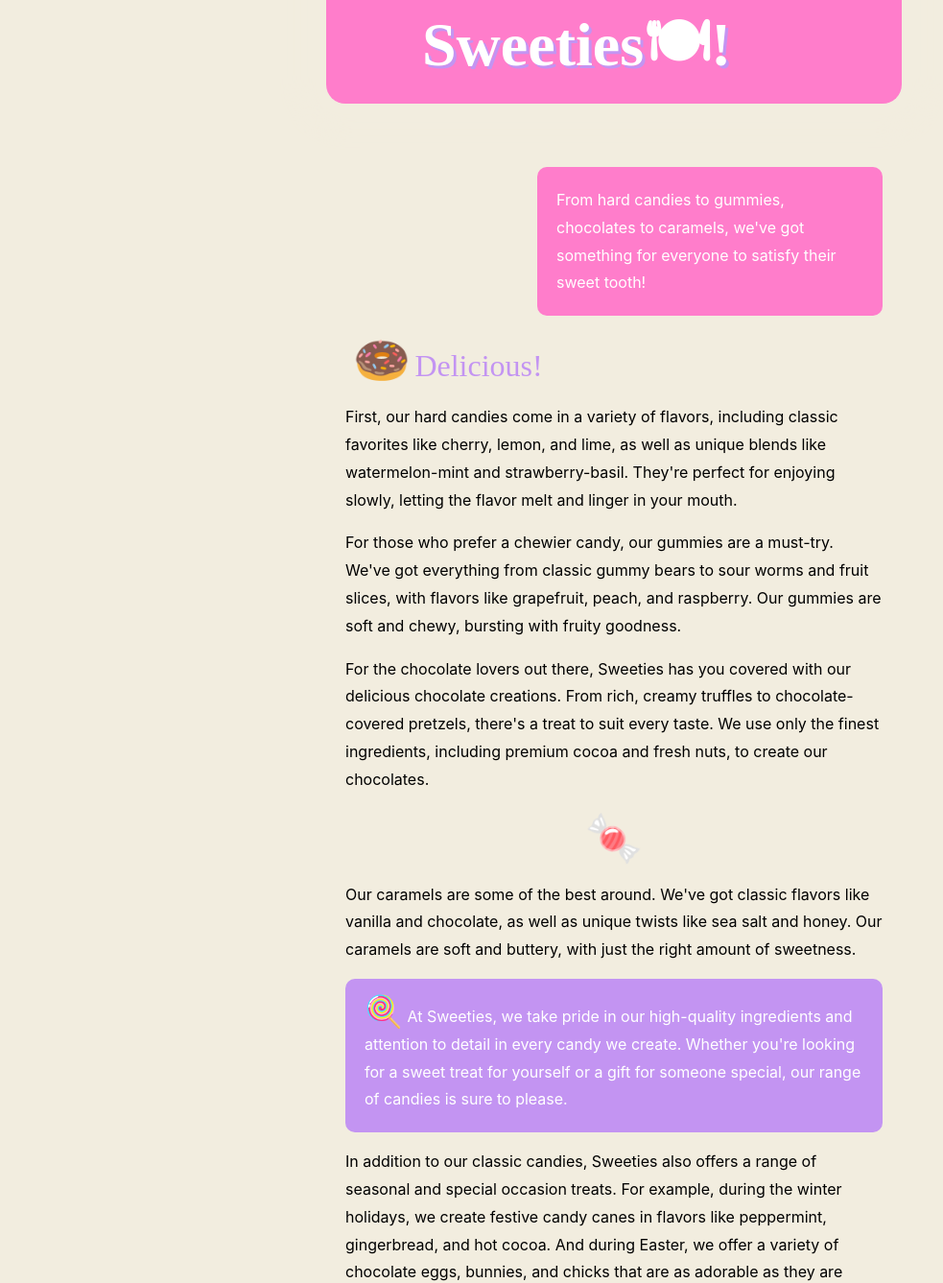
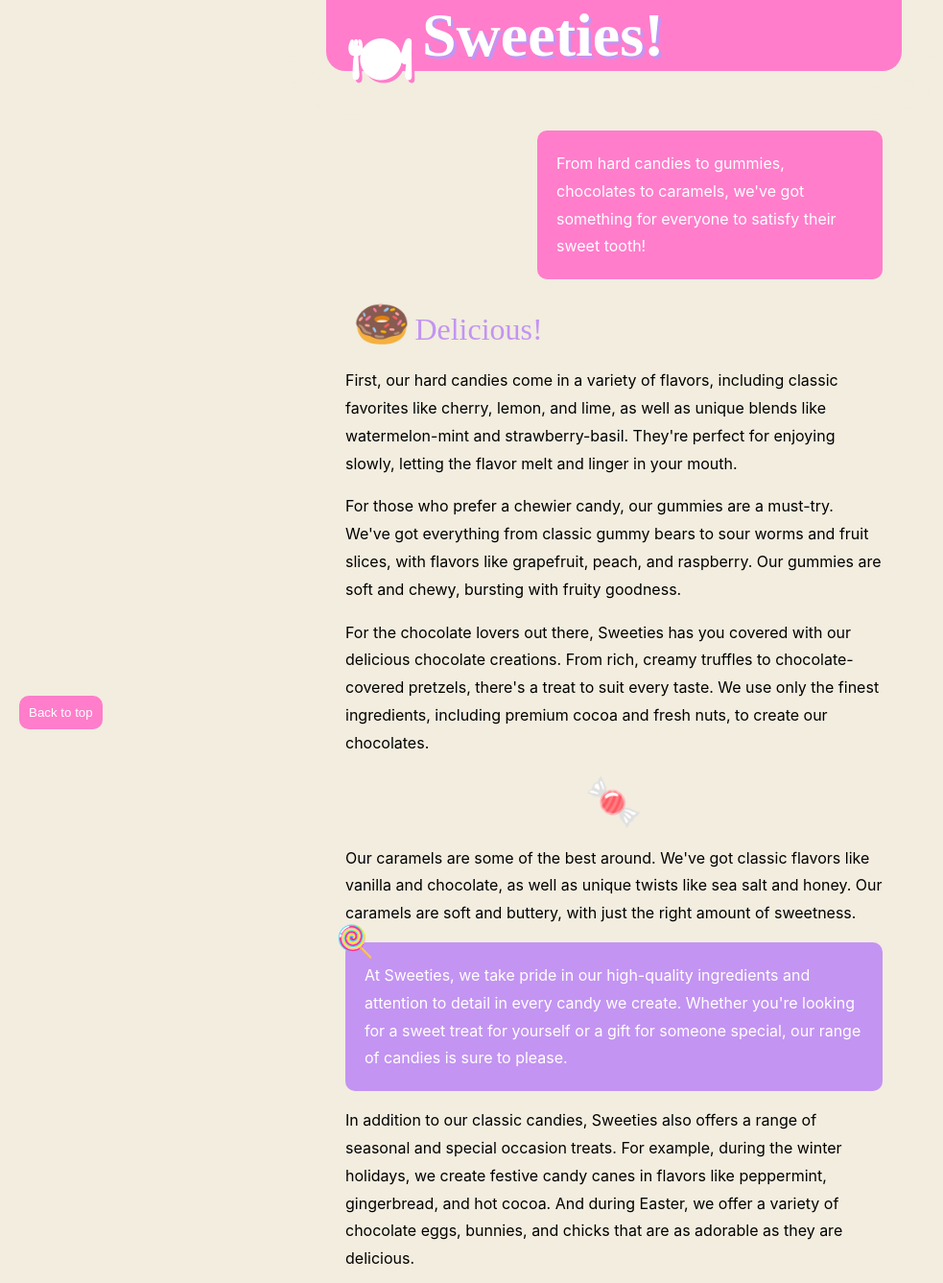
Before and after one commit to neuefische-web-demos/hh-web-24-8-css-positioning, a website: page index.html in a window 1280 px wide. Shown: the top 1337 px of the page at 96% size, without its empty margins (0-983 px from the left). Drawn offline with Linux system fonts and the light colour scheme.

Commit message:
initial commit

```diff
--- a/css/styles.css
+++ b/css/styles.css
@@ -14,6 +14,8 @@
 }
 
 .header {
+  position: fixed;
+  z-index: 1000;
   width: 100%;
   max-width: 600px;
   margin: 0 auto;
@@ -24,6 +26,9 @@
 }
 
 .header__headline {
+  position: relative;
+  /* top: 200px;
+  left: 200px; */
   margin: 0;
   padding-inline-start: 100px;
   color: #fff;
@@ -33,11 +38,14 @@
 }
 
 .plate {
+  position: absolute;
+  top: 20px;
+  left: 20px;
   text-shadow: 3px 3px 0px #ff7dcb;
 }
 
 .content {
-  padding: 50px 20px 20px 20px;
+  padding: 120px 20px 20px 20px;
 }
 
 .content__text {
@@ -53,6 +61,9 @@
 }
 
 .donut {
+  position: sticky;
+  top: 30px;
+  z-index: 100000000;
   padding-inline-start: 8px;
   font-size: 3rem;
 }
@@ -71,6 +82,9 @@
 }
 
 .button {
+  position: fixed;
+  left: 20px;
+  bottom: 40px;
   appearance: none;
   border: none;
   background: #ff7dcb;
@@ -89,6 +103,7 @@
 }
 
 .content__text--info {
+  position: relative;
   background: #c394f2;
   padding: 20px;
   border-radius: 10px;
@@ -96,5 +111,8 @@
 }
 
 .content__accent {
+  position: absolute;
+  top: -15px;
+  left: -10px;
   font-size: 2rem;
 }
```
